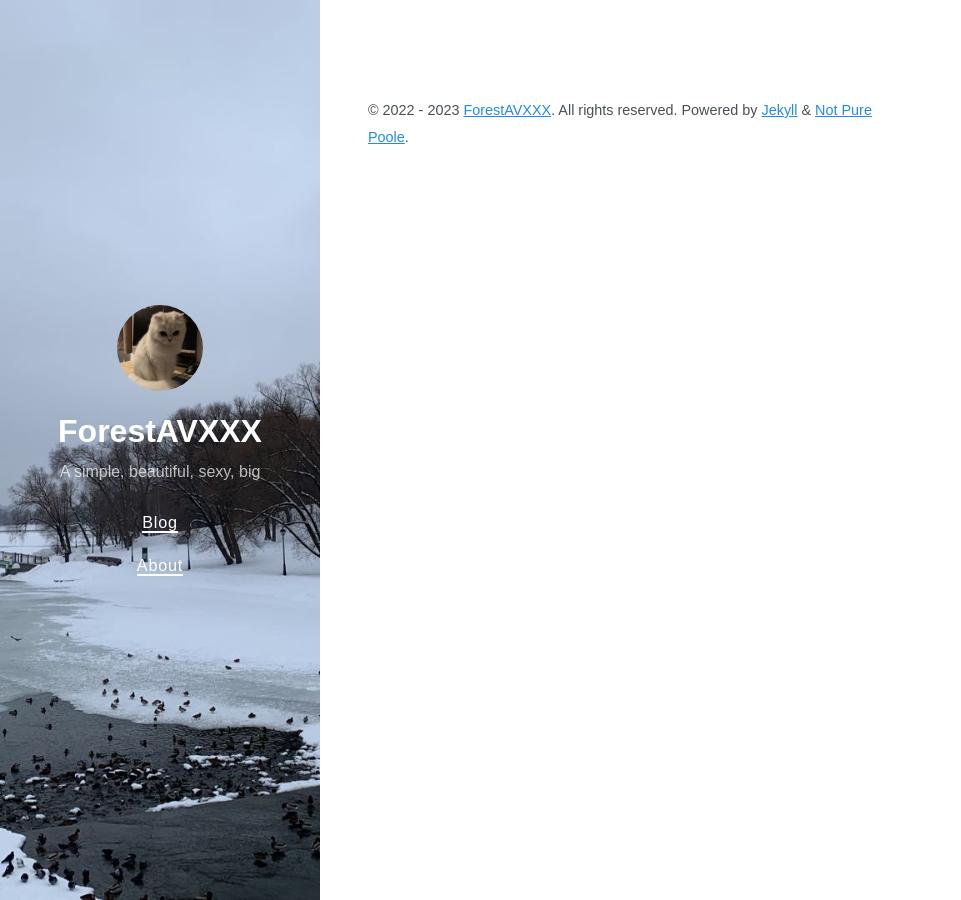
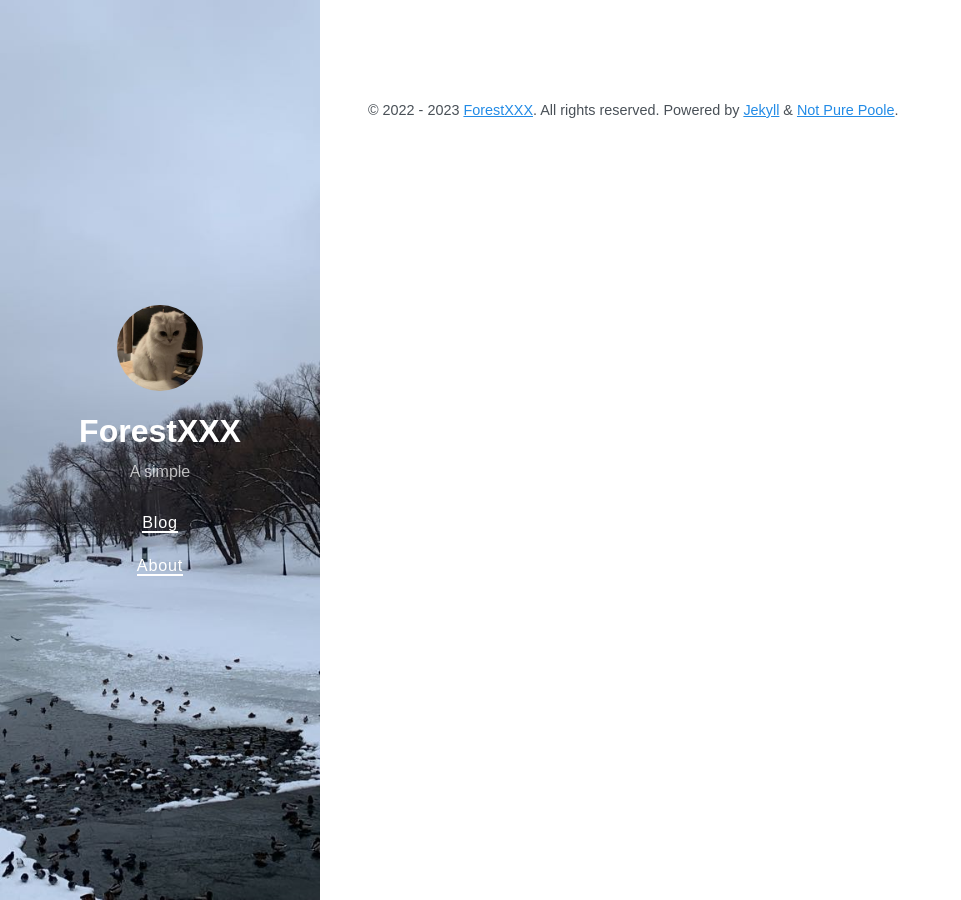
Before and after one commit to forestHot6/foresthot6.github.io, a Jekyll site: the page built from category/Box.md, in a window 1280 px wide. Shown: the whole page, without its empty margins (0-961 px from the left). Built offline with Jekyll 4.4.1, drawn with Linux system fonts in a browser that asks for light colours; nearby versions of some CDN libraries.

Commit message:
rework
rework

```diff
--- a/_config.yml
+++ b/_config.yml
@@ -1,7 +1,7 @@
 # Setup
-title: ForestAVXXX
-description: A simple, beautiful, sexy, big
-url: https://ForestAVXXX.github.io
+title: ForestXXX
+description: A simple
+url: https://ForestXXX.github.io
 avatar: /avatar.jpeg
 paginate: 5
 permalink: pretty
@@ -29,13 +29,13 @@ exclude:
 
 # Optimize Jekyl SEO Tag
 twitter:
-  username: ForestAVXXX
+  username: ForestXXX
   card: summary
 logo: logo.png
 social:
-  name: ForestAVXXX
+  name: ForestXXX
   links:
-    - https://ForestAVXXX.github.io
+    - https://ForestXXX.github.io
 google_site_verification: 5XKHTJCxzMOoTf7ZqqYA-rjVDhAZj5DqJNHgNZ6Jmbs
 lang: kr
 
@@ -53,6 +53,6 @@ google_analytics: G-KHYVME9YGZ
 
 # Specify the author for blog posts
 author:
-  name: ForestAVXXX
-  url: https://ForestAVXXX.github.io
+  name: ForestXXX
+  url: https://ForestXXX.github.io
   email: ??@gmail.com
```
Also changed, not shown: about.md (+1 -1 lines), category/Box.md (renamed from category/Blacked.md, +1 -1 lines).
